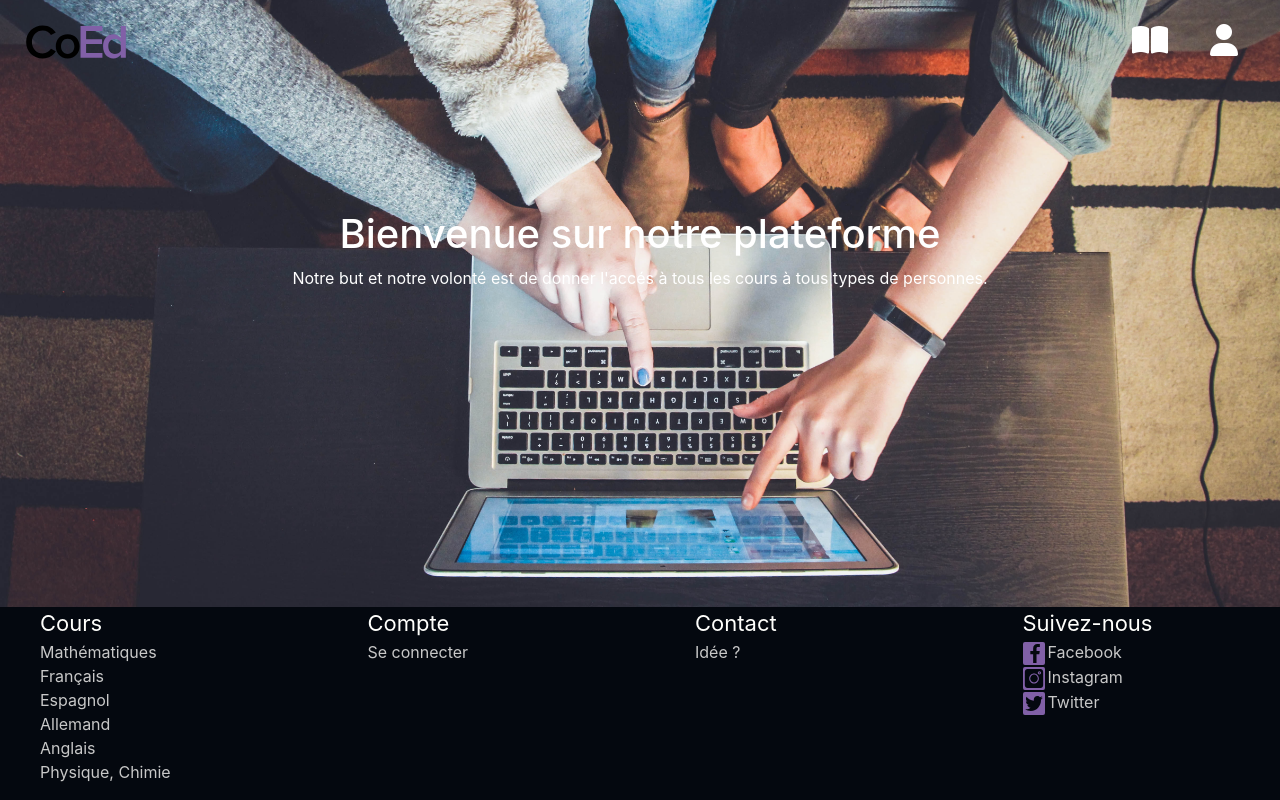
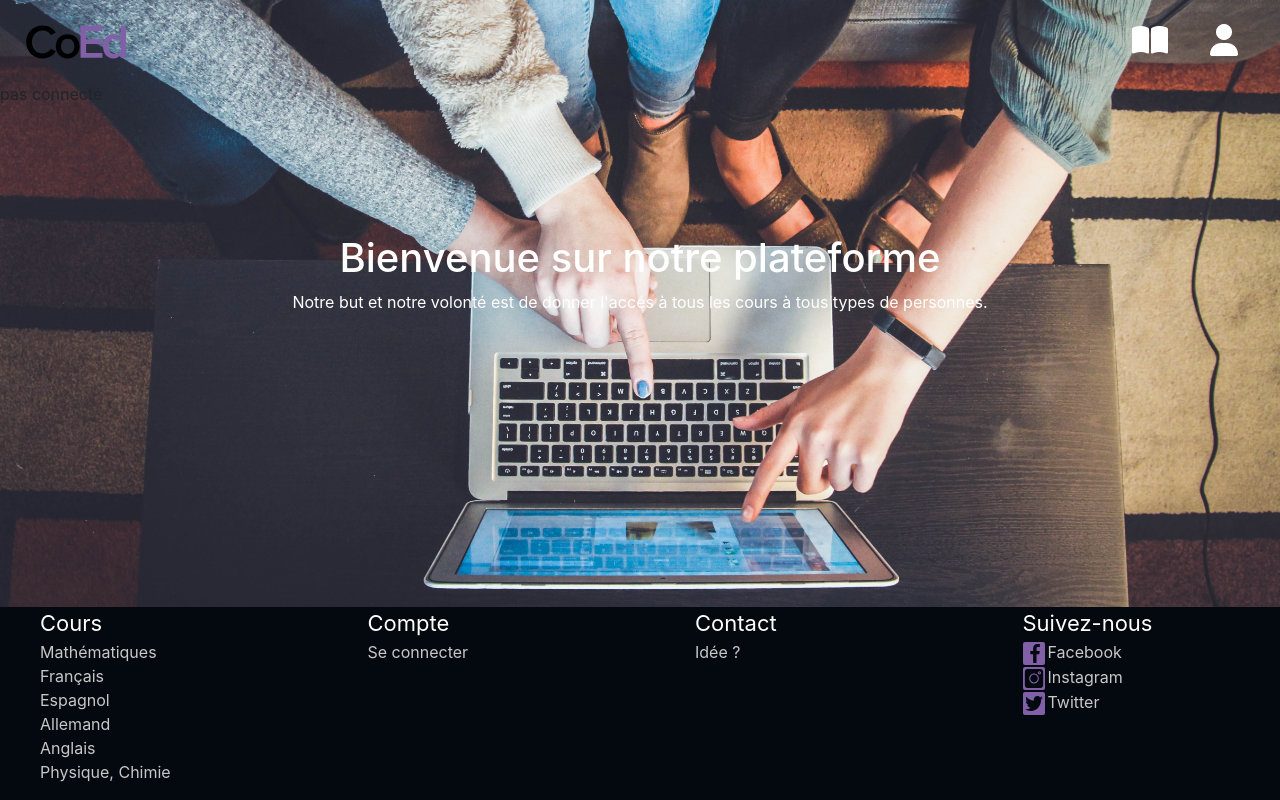
Before and after one commit to YRLJ/WEBPJT, a PHP site: page / in a window 1280 px wide. Run offline with PHP 8.4, Linux system fonts and the light colour scheme; some libraries are stand-ins or nearby versions.

Commit message:
pour yanis

```diff
--- a/views/accueil.php
+++ b/views/accueil.php
@@ -12,10 +12,17 @@
 
 <body>
 
-    <div class="titre">
+
+    <?php if (isset($_SESSION['type']) && ($_SESSION['type'] == "admin" || $_SESSION['type'] == "user")) {
+        echo "connecté";
+    } else {
+        echo "pas connecté";
+        echo "<div class=\"titre\">
         <h1>Bienvenue sur notre plateforme</h1>
         <p>Notre but et notre volonté est de donner l'accés à tous les cours à tous types de personnes.</p>
-    </div>
+    </div>";
+    }
+    ?>
 
 
 
```
